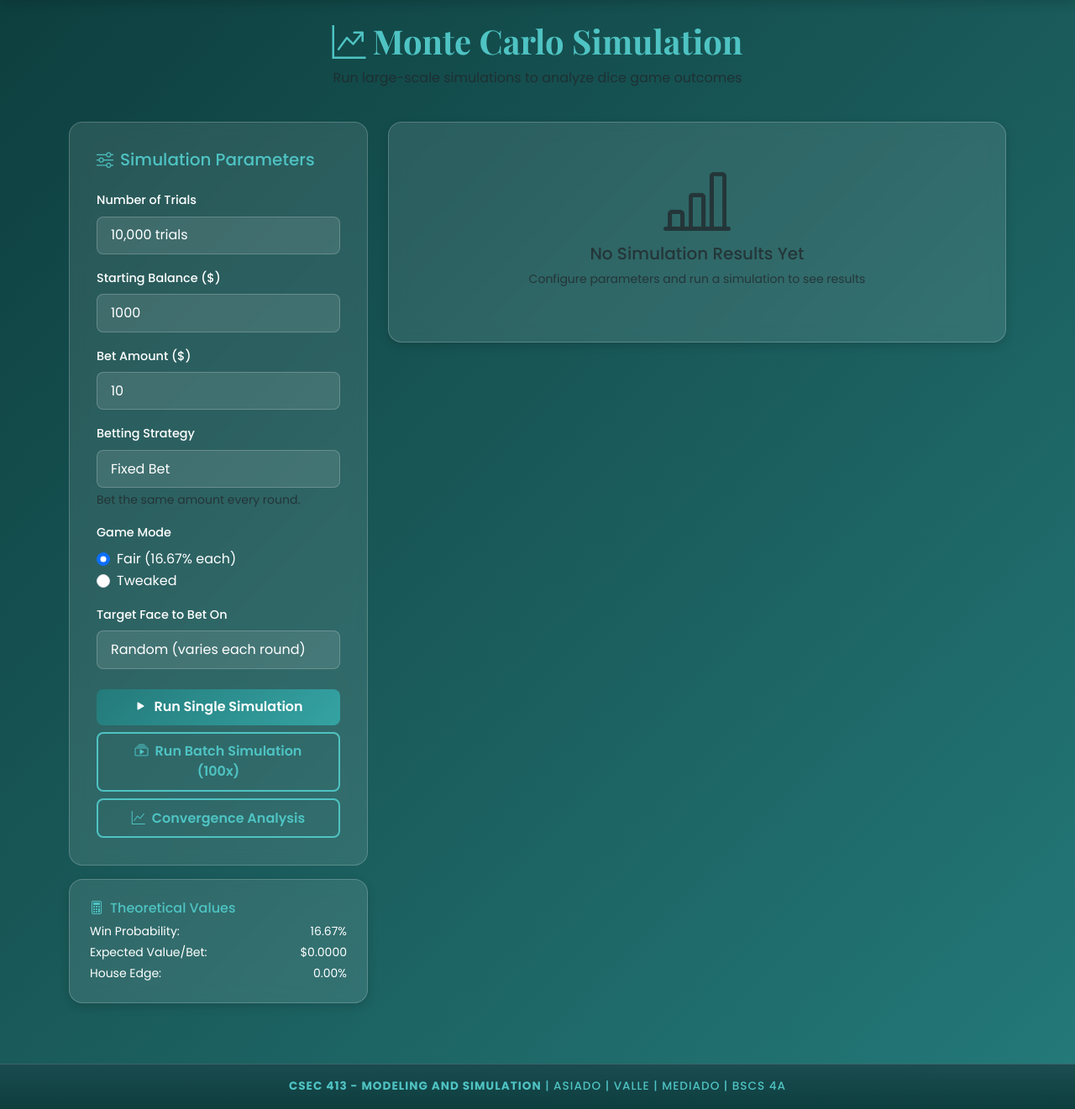
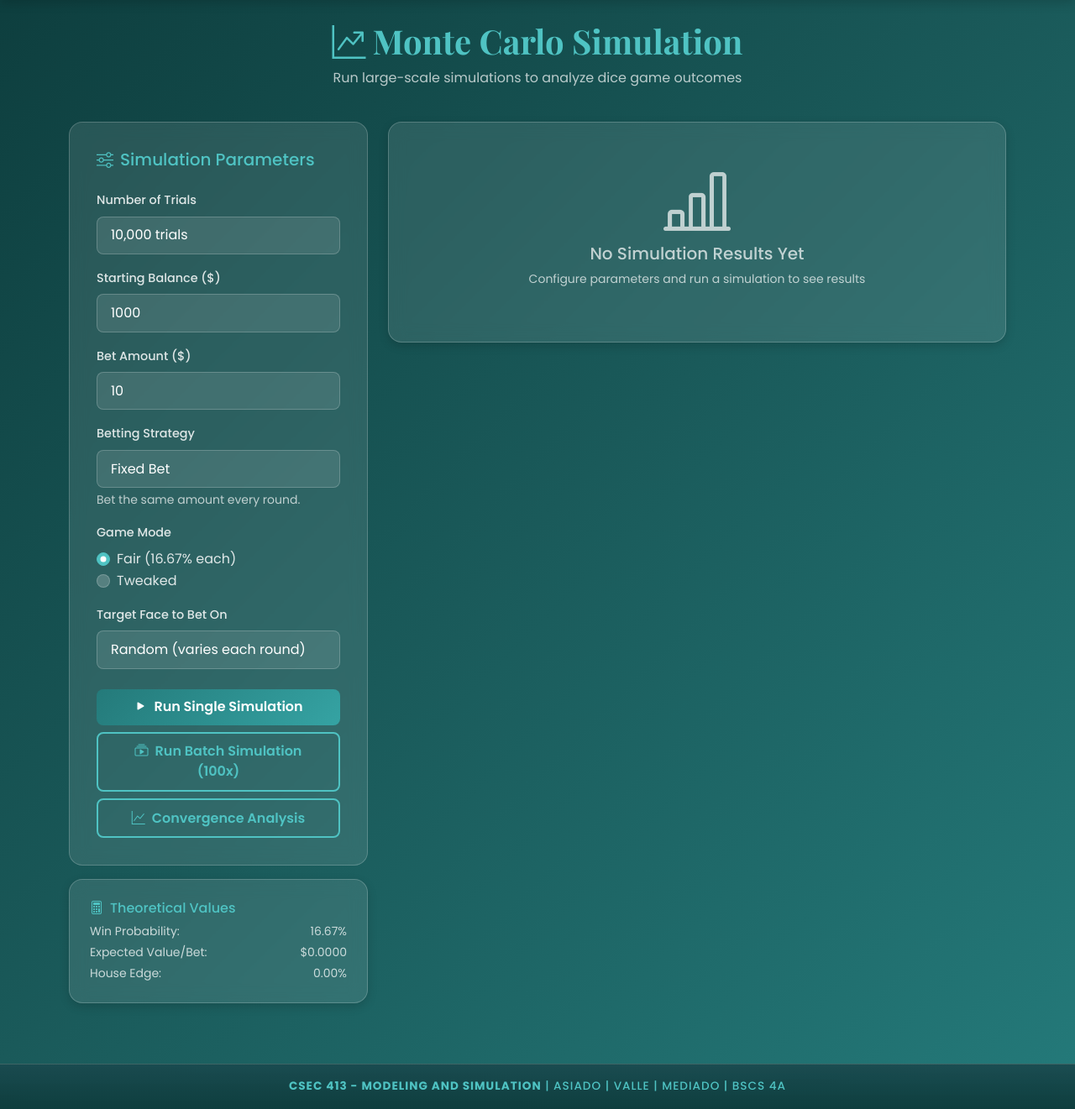
Before and after one commit to s0y4hh/Roll_Quest, a Flask app: page /simulation/ in a window 1280 px wide. Shown: the part 75-1396 px from the top of the page at 84% size. Run offline with Flask 3, Linux system fonts and the light colour scheme; some libraries are stand-ins or nearby versions.

Commit message:
UI: Fix text colors for dark theme readability
- Override Bootstrap text-muted to use light color (rgba 255,255,255,0.7)
- Add light colors for labels, paragraphs, headings
- Style form controls with light text on dark background
- Override form-select options for dark theme
- Ensure all text is readable on teal background

```diff
--- a/app/static/css/style.css
+++ b/app/static/css/style.css
@@ -59,6 +59,33 @@ body {
     min-height: 100vh;
     color: var(--text-light);
     overflow-x: hidden;
+}
+
+/* Override Bootstrap text colors for dark theme */
+.text-muted {
+    color: rgba(255, 255, 255, 0.7) !important;
+}
+
+.text-secondary {
+    color: rgba(255, 255, 255, 0.6) !important;
+}
+
+.small, small {
+    color: rgba(255, 255, 255, 0.75);
+}
+
+/* Form labels and general text */
+label, .form-label, .form-check-label {
+    color: rgba(255, 255, 255, 0.85) !important;
+}
+
+/* Card text overrides */
+.card-text, .card-body p, p {
+    color: rgba(255, 255, 255, 0.85);
+}
+
+h1, h2, h3, h4, h5, h6 {
+    color: var(--text-light);
 }
 
 /* Title Font */
@@ -364,6 +391,35 @@ body {
 
 .form-control-custom::placeholder {
     color: var(--text-muted);
+}
+
+/* Override Bootstrap form controls for dark theme */
+.form-control, .form-select {
+    background: rgba(255, 255, 255, 0.1);
+    border: 1px solid var(--card-border);
+    color: var(--text-light) !important;
+}
+
+.form-control:focus, .form-select:focus {
+    background: rgba(255, 255, 255, 0.15);
+    border-color: var(--primary-lighter);
+    color: var(--text-light) !important;
+    box-shadow: 0 0 0 3px rgba(79, 195, 195, 0.2);
+}
+
+.form-select option {
+    background: var(--primary-dark);
+    color: var(--text-light);
+}
+
+.form-check-input {
+    background-color: rgba(255, 255, 255, 0.2);
+    border-color: var(--card-border);
+}
+
+.form-check-input:checked {
+    background-color: var(--primary-lighter);
+    border-color: var(--primary-lighter);
 }
 
 .form-label-custom {
```
